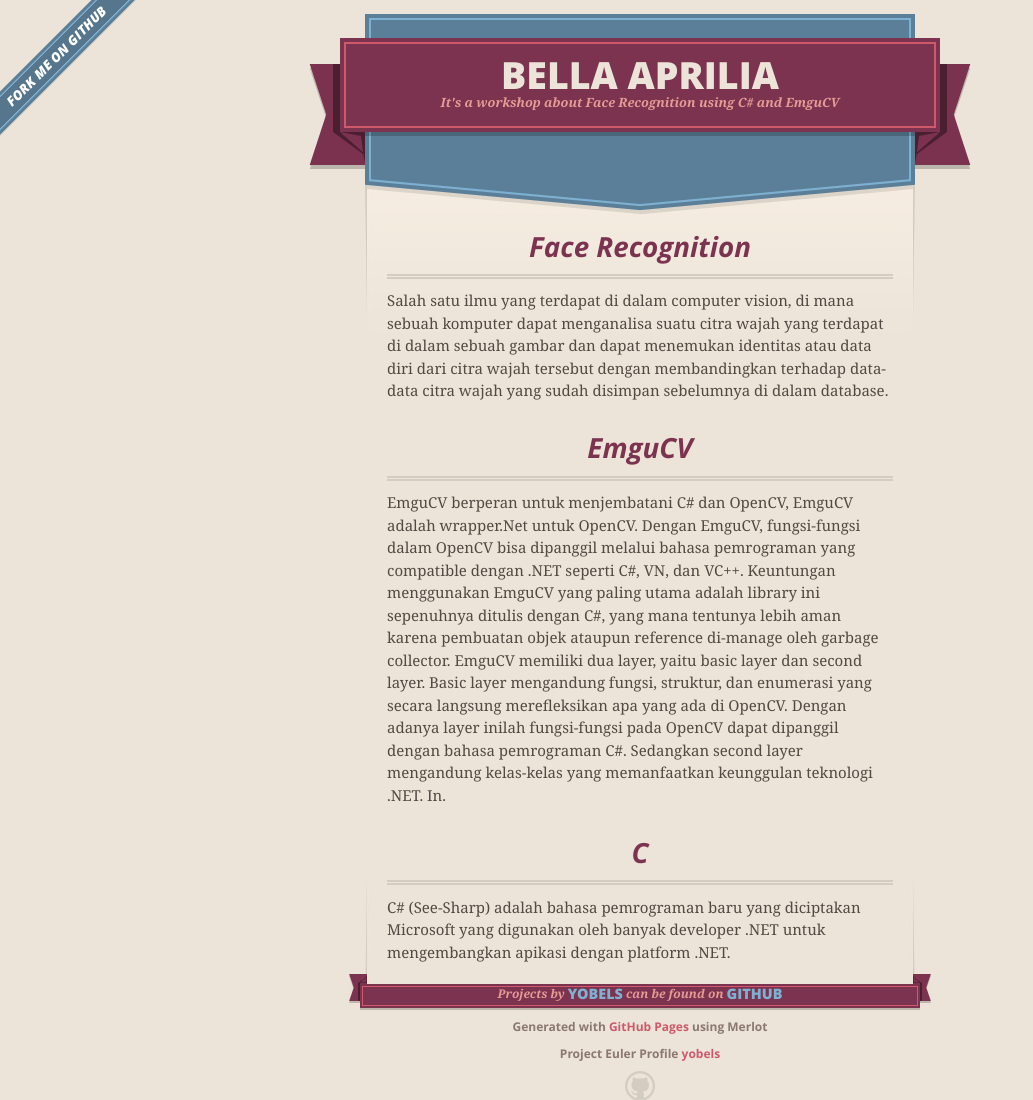
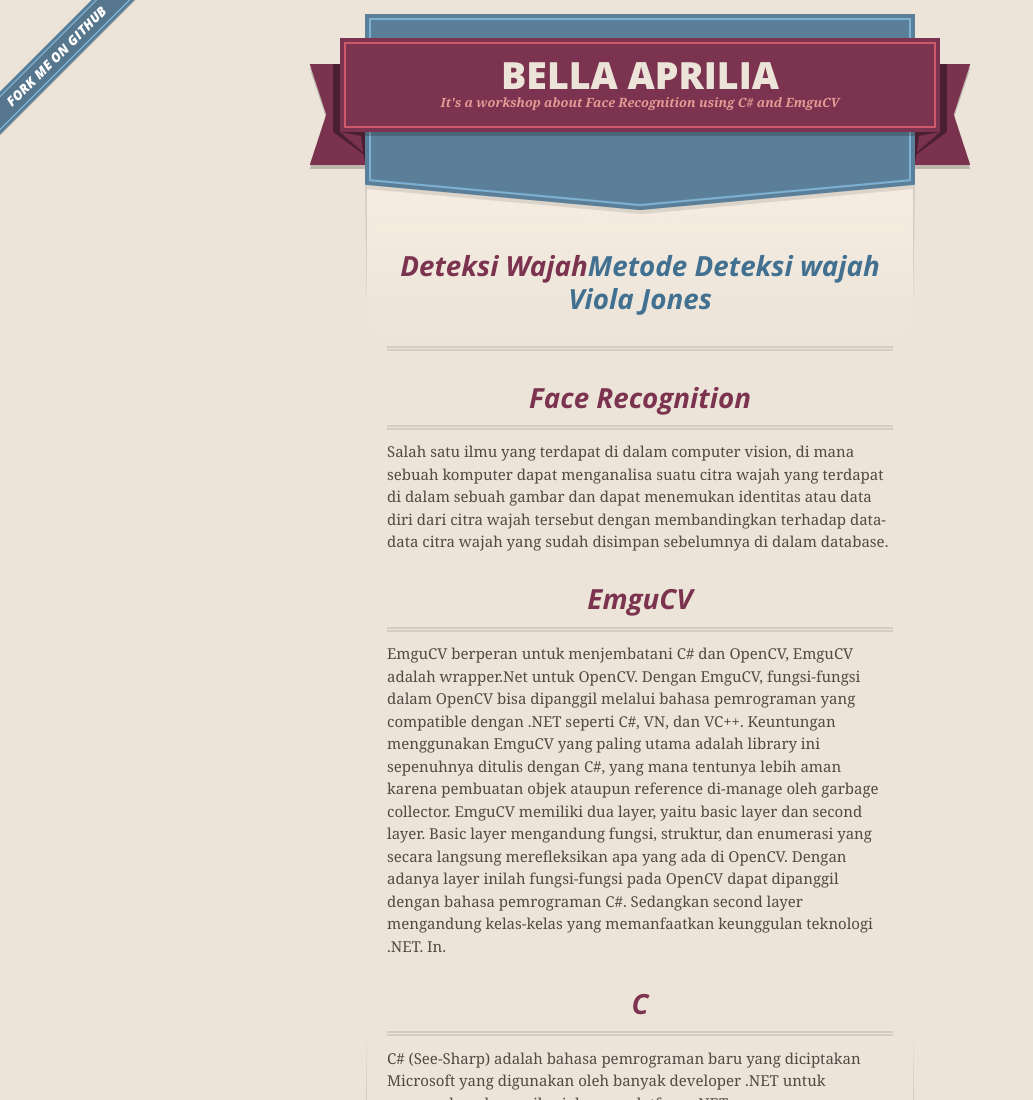
Before and after one commit to yobels/yobels.github.io, a plain HTML site: page index.html in a window 1280 px wide. Shown: the top 1100 px of the page, without its empty margins (0-1033 px from the left). Drawn offline with nearby package versions, Linux system fonts and the light colour scheme.

Commit message:
Update index.html

```diff
--- a/index.html
+++ b/index.html
@@ -50,7 +50,10 @@
 
       <section id="main_content">
         <h3>
-<a id="face-recognition" class="anchor" href="#face-recognition" aria-hidden="true"><span aria-hidden="true" class="octicon octicon-link"></span></a>Face Recognition</h3>
+          <p>Deteksi Wajah<em><a href="http://yobels.github.io/deteksiwajah.html">Metode Deteksi wajah Viola Jones</a></em></p>
+
+          <h3>
+          <a id="face-recognition" class="anchor" href="#face-recognition" aria-hidden="true"><span aria-hidden="true" class="octicon octicon-link"></span></a>Face Recognition</h3>
 
 <p>Salah satu ilmu yang terdapat di dalam computer vision, di mana sebuah komputer dapat menganalisa suatu  citra  wajah yang terdapat di dalam sebuah gambar dan dapat menemukan identitas atau data diri  dari  citra  wajah  tersebut dengan membandingkan terhadap data-data citra wajah yang sudah disimpan sebelumnya di dalam database.</p>
 
```
